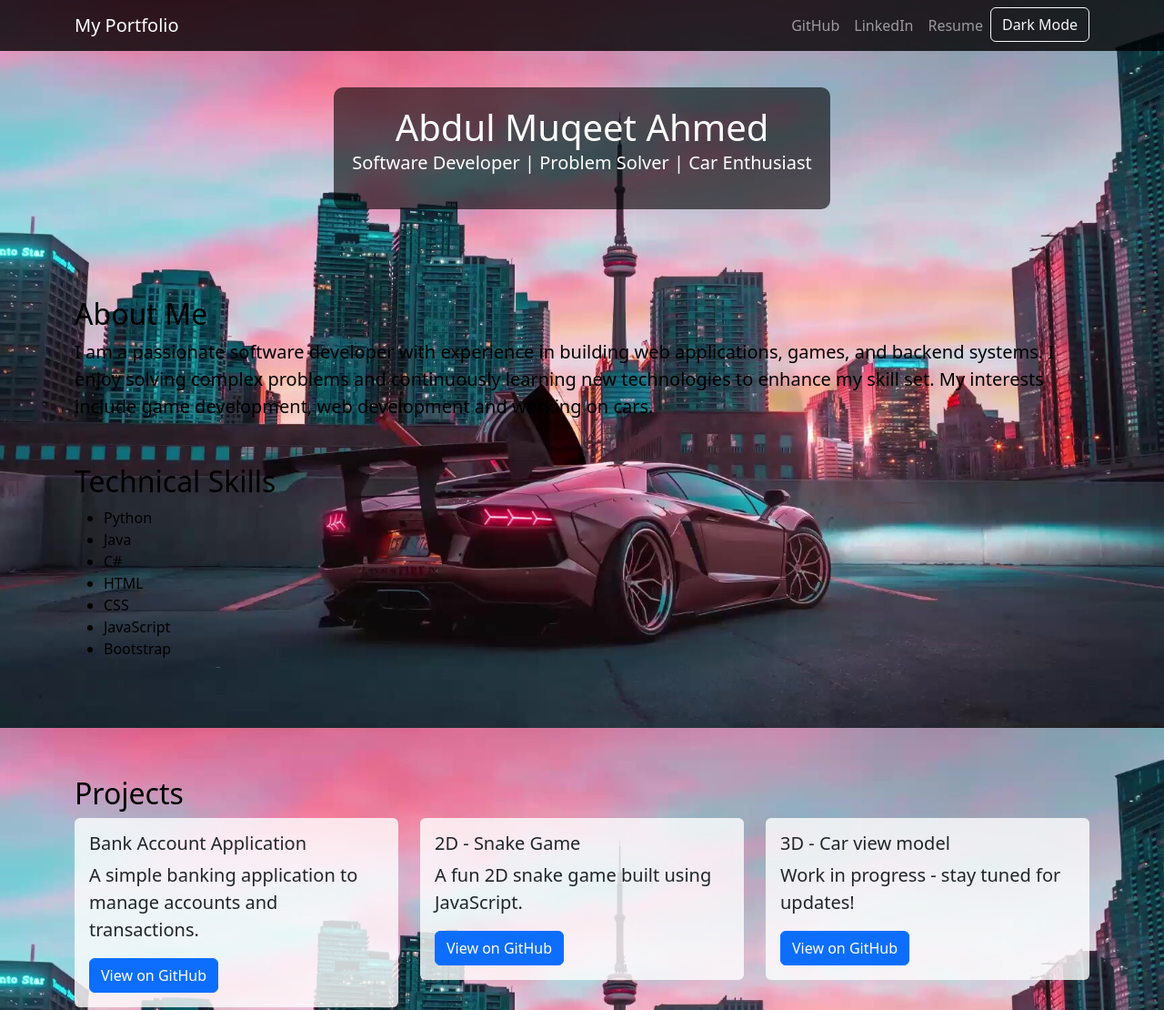
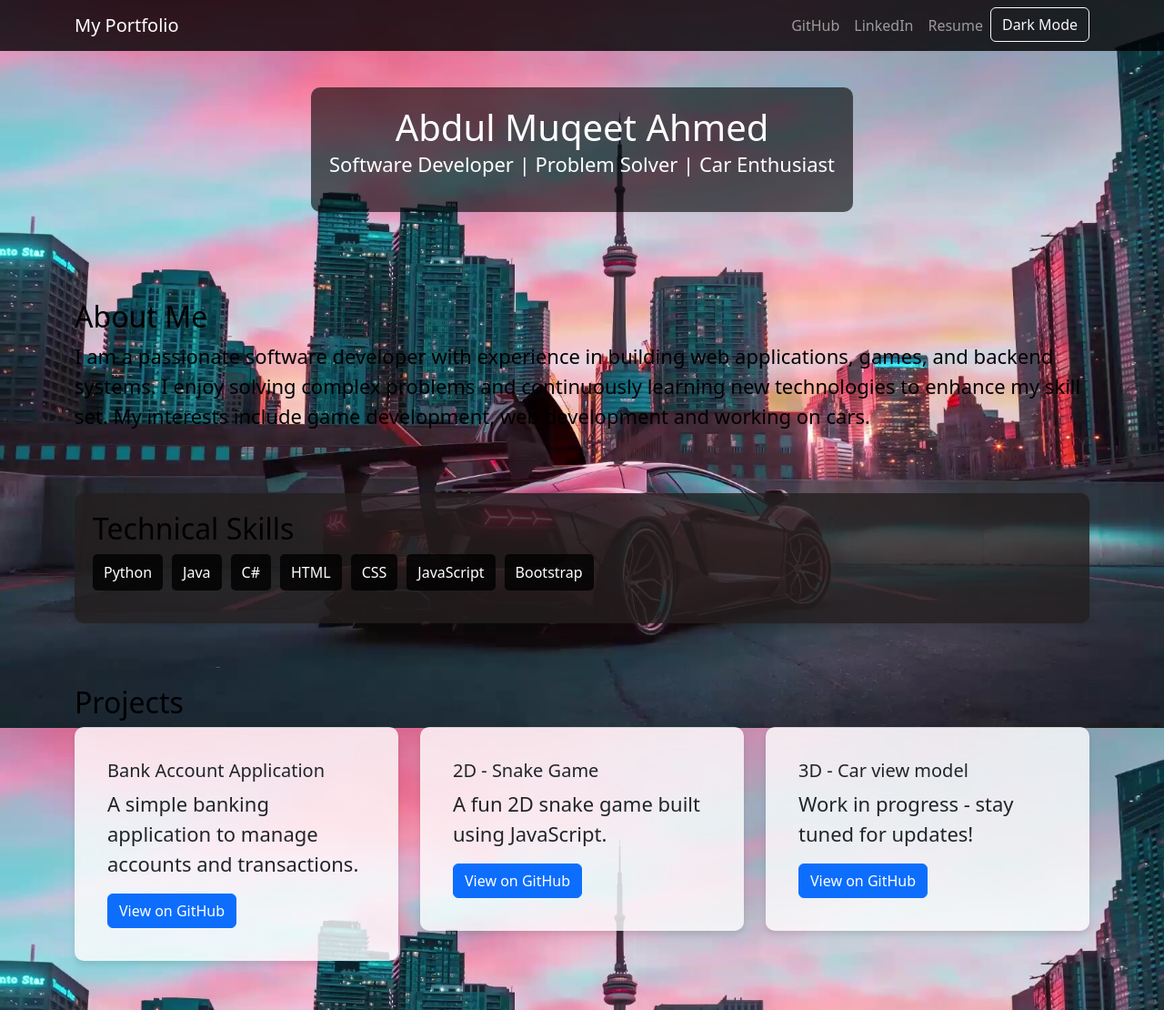
Before and after one commit to AbdulMohawkcollege/AbdulMohawkcollege.github.io, a plain HTML site: page index.html in a window 1280 px wide. Shown: the top 1110 px of the page at 91% size. Drawn offline with nearby package versions, Linux system fonts and the light colour scheme.

Commit message:
Update styles.css

```diff
--- a/styles.css
+++ b/styles.css
@@ -1,6 +1,6 @@
 body {
     transition: background-color 0.3s, color 0.3s;
-    background: url('./car1.jpg') no-repeat center center fixed;
+    background: url('car1.jpg') no-repeat center center fixed;
     background-size: cover;
 }
 
@@ -15,7 +15,7 @@ body {
 }
 
 .navbar {
-    transition: background-color 0.4s;
+    transition: background-color 0.3s;
     background-color: rgba(0, 0, 0, 0.8) !important;
 }
 
@@ -23,6 +23,9 @@ body {
     transition: transform 0.3s ease-in-out;
     background: rgba(255, 255, 255, 0.8);
     border: none;
+    padding: 20px;
+    border-radius: 10px;
+    box-shadow: 0px 4px 6px rgba(0, 0, 0, 0.1);
 }
 
 .card:hover {
@@ -33,9 +36,10 @@ html {
     scroll-behavior: smooth;
 }
 
-#projects, #experience {
-    padding-top: 80px;
+#projects, #experience, #technical-skills, #education {
+    padding-top: 20px;
 }
+
 
 .header-box {
     background: rgba(0, 0, 0, 0.6);
@@ -50,10 +54,34 @@ header {
     padding: 60px 20px;
 }
 
-header h1, header {
+header h1, header  {
     margin: 0;
 }
 
+
+.about-card, .skills-card {
+    background: rgba(36, 31, 31, 0.8);
+    padding: 20px;
+    border-radius: 10px;
+    box-shadow: 0px 4px 6px rgba(0, 0, 0, 0.1);
+}
+
+.skills-list {
+    display: flex;
+    flex-wrap: wrap;
+    gap: 10px;
+    padding: 0;
+    list-style: none;
+}
+
+.skills-list li {
+    background: rgba(0, 0, 0, 0.8);
+    color: white;
+    padding: 8px 12px;
+    border-radius: 5px;
+    font-size: 16px;
+}
+
 p {
-    font-size: 20px;
+    font-size: 22px;
 }
```
